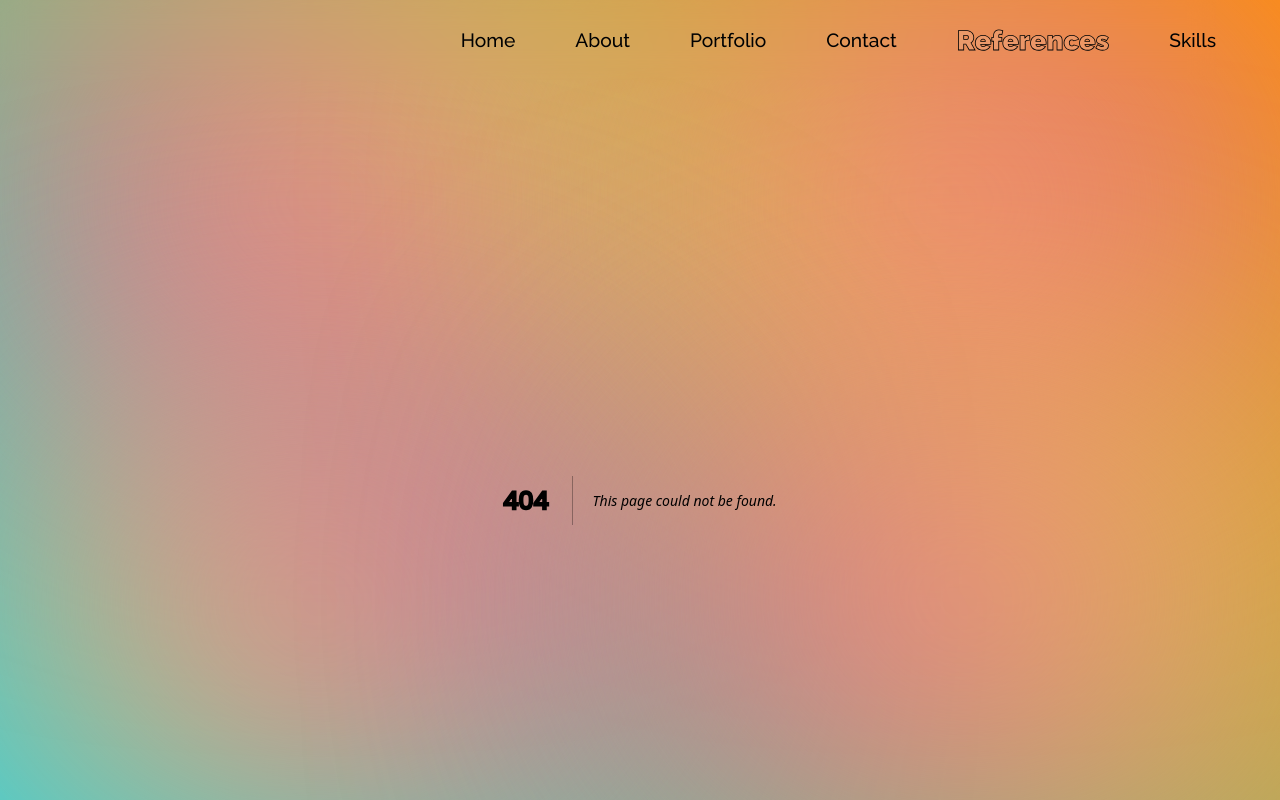
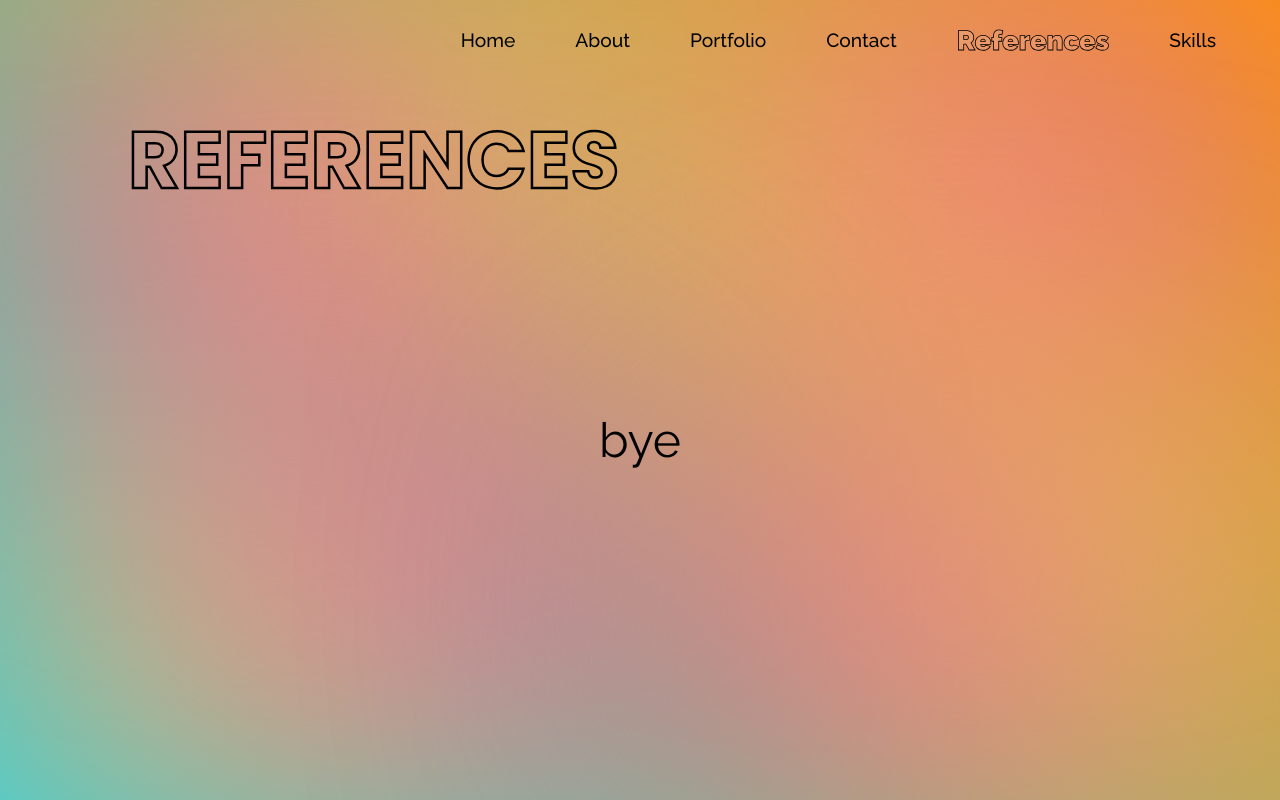
Before and after one commit to michaelamitr/personal-web-nextjs, a Next.js app: page /references in a window 1280 px wide. Before the commit this address had no page. Shown: the top 800 px of the page. Built offline with nearby package versions, Linux system fonts and the light colour scheme.

Commit message:
new routes created

```diff
--- a/src/app/globals.css
+++ b/src/app/globals.css
@@ -150,6 +150,11 @@
   font-style: italic;
 }
 
+h1,
+h2 {
+  cursor: default;
+}
+
 
 .link_text {
   color: var(--text-link);
--- /dev/null
+++ b/src/app/references/page.tsx
@@ -0,0 +1,7 @@
+export default function References() {
+  return (
+    <div>
+      <h1>References</h1>
+    </div>
+  );
+}
--- a/src/components/Header/header.module.css
+++ b/src/components/Header/header.module.css
@@ -6,6 +6,7 @@
   position: fixed;
   top: 0;
   z-index: 1;
+  backdrop-filter: blur(12px);
 }
 
 .nav {
@@ -53,9 +54,9 @@
 
 
 @media (min-width: 1100px) {
-
   .header {
     padding: 0 5vw;
+    backdrop-filter: unset;
   }
 
   .burgermenu_wrapper {
```
Also changed, not shown: src/app/about/page.tsx (added, +7 -0 lines), src/app/about/about.module.css (added), src/app/references/page.module.css (added).
